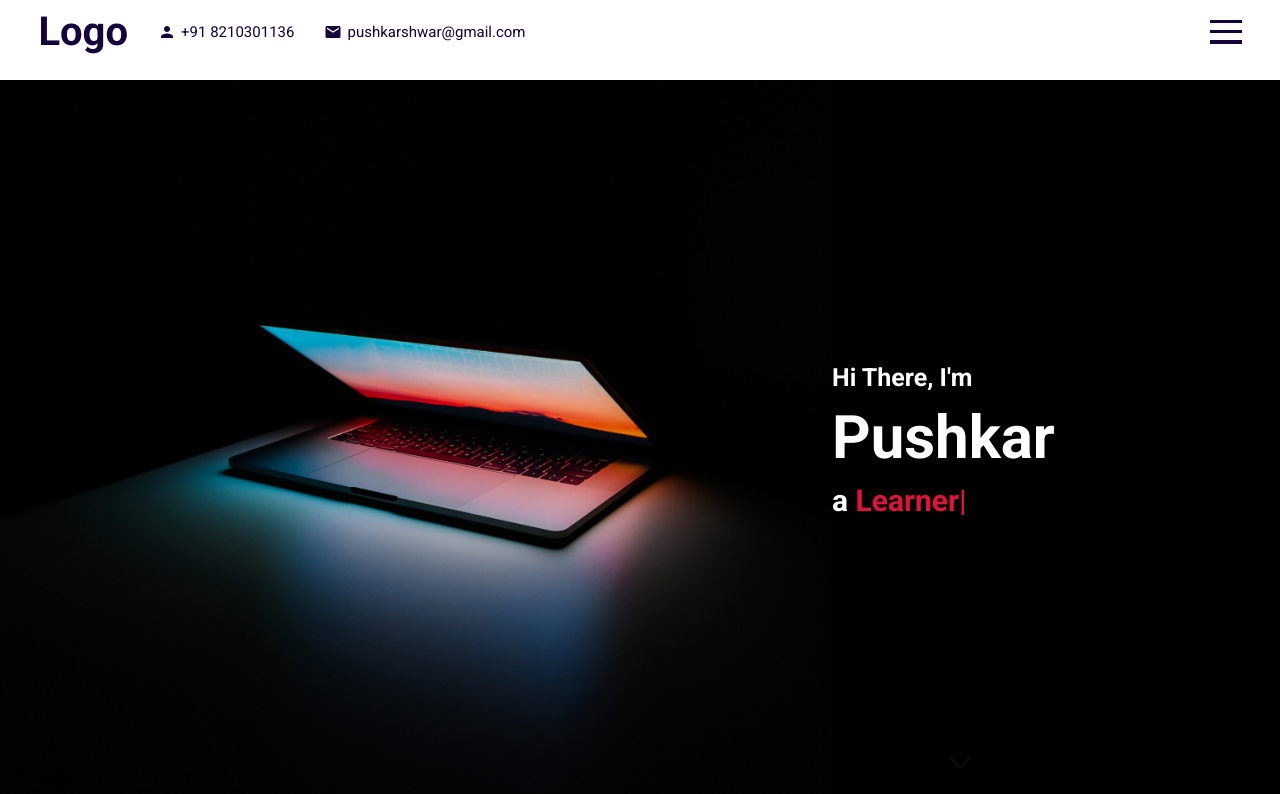
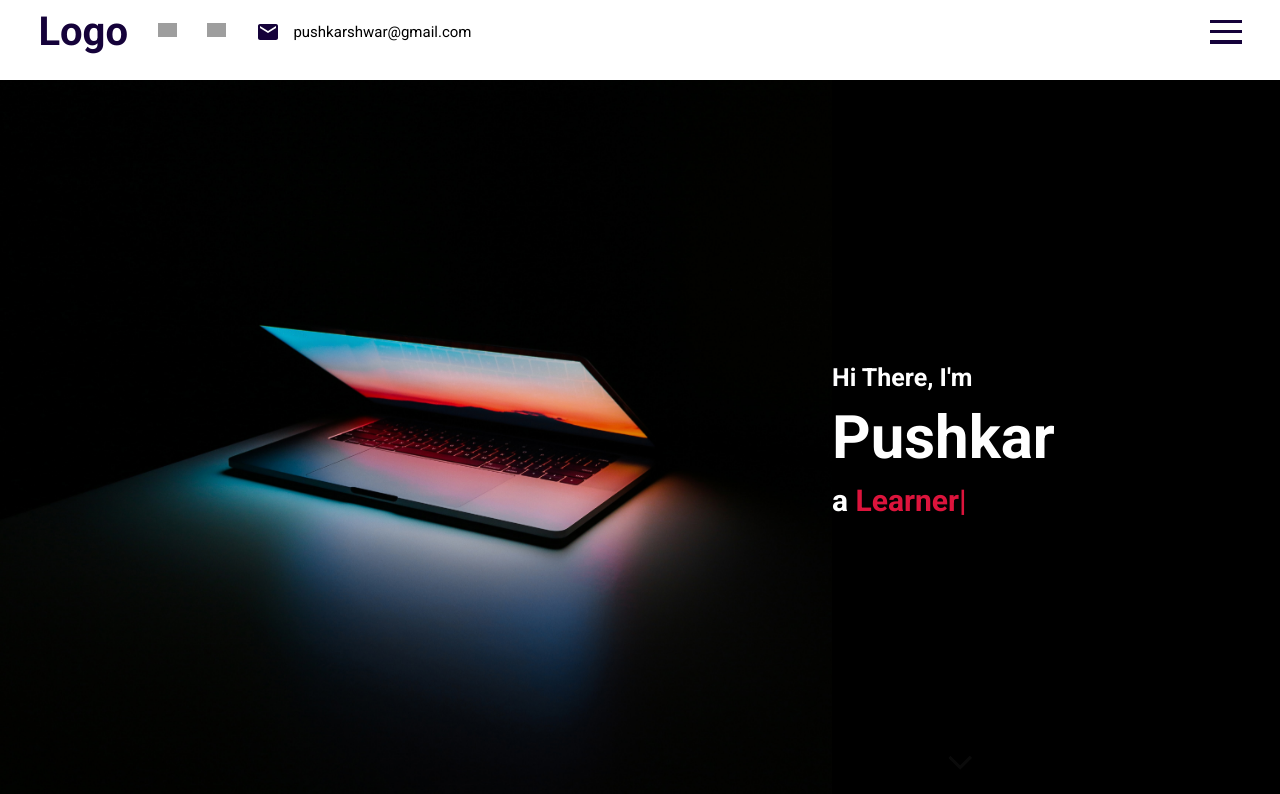
Before and after one commit to pushkar02-op/my_website-React, a React (Create React App) app: page / in a window 1280 px wide. Shown: the top 794 px of the page. Built offline with nearby package versions, Linux system fonts and the light colour scheme; grey boxes are pictures that could not be loaded.

Commit message:
Topbar logos fixed

```diff
--- a/src/Components/topbar/Topbar.jsx
+++ b/src/Components/topbar/Topbar.jsx
@@ -1,7 +1,12 @@
 import "./topbar.scss";
-import { Person, Mail } from "@material-ui/icons";
+import { Mail } from "@material-ui/icons";
 
 export default function Topbar({ menuOpen, setMenuOpen }) {
+  const gitHubLink = "https://github.com/pushkar02-op";
+  const linkedinLink = "https://www.linkedin.com/in/pushkar-kumar2312/";
+  const openLink = (link) => {
+    window.open(link, "mywindow");
+  };
   return (
     <div className={"topbar " + (menuOpen && "active")}>
       <div className="wrapper">
@@ -10,12 +15,27 @@ export default function Topbar({ menuOpen, setMenuOpen }) {
             Logo
           </a>
           <div className="itemContainer">
-            <Person className="icon" />
-            <span>+91 8210301136</span>
+            <div className="myicon" onClick={() => openLink(gitHubLink)}>
+              <img
+                src="https://camo.githubusercontent.com/f317680e6ffc726c2008cce14d0170429249493a9f14caaf68f7a2fb9efd5552/687474703a2f2f73696d706c6569636f6e732e6f72672f69636f6e732f6769746875622e737667"
+                alt="Github"
+              />
+            </div>
           </div>
           <div className="itemContainer">
-            <Mail className="icon" />
-            <span>pushkarshwar@gmail.com</span>
+            <div className="myicon" onClick={() => openLink(linkedinLink)}>
+              <img
+                src="https://cdn.jsdelivr.net/npm/simple-icons@v3/icons/linkedin.svg"
+                alt="linkedin"
+              />
+            </div>
+          </div>
+          <div className="itemContainer">
+            <Mail className="icon" fontSize="medium" />
+            {/* <span>pushkarshwar@gmail.com</span> */}
+            <a href="mailto:pushkarishwar@gmail.com">
+              <span>pushkarshwar@gmail.com</span>
+            </a>
           </div>
         </div>
         <div className="right">
--- a/src/Components/topbar/topbar.scss
+++ b/src/Components/topbar/topbar.scss
@@ -32,14 +32,24 @@
         @include mobile {
           display: none;
         }
-
+        .myicon {
+          cursor: pointer;
+          img {
+            width: 1.5vw;
+          }
+        }
         .icon {
-          font-size: 18px;
+          // font-size: 18px;
           margin-right: 5px;
         }
-        span {
-          font-size: 15px;
-          font-weight: 400;
+        a {
+          text-decoration: none;
+          span {
+            font-size: 15px;
+            font-weight: 400;
+            margin-left: 0.5rem;
+            color: var(--color-additional);
+          }
         }
       }
     }
@@ -83,5 +93,11 @@
         }
       }
     }
+
+    a {
+      span {
+        color: var(--color-secondary) !important;
+      }
+    }
   }
 }
```
